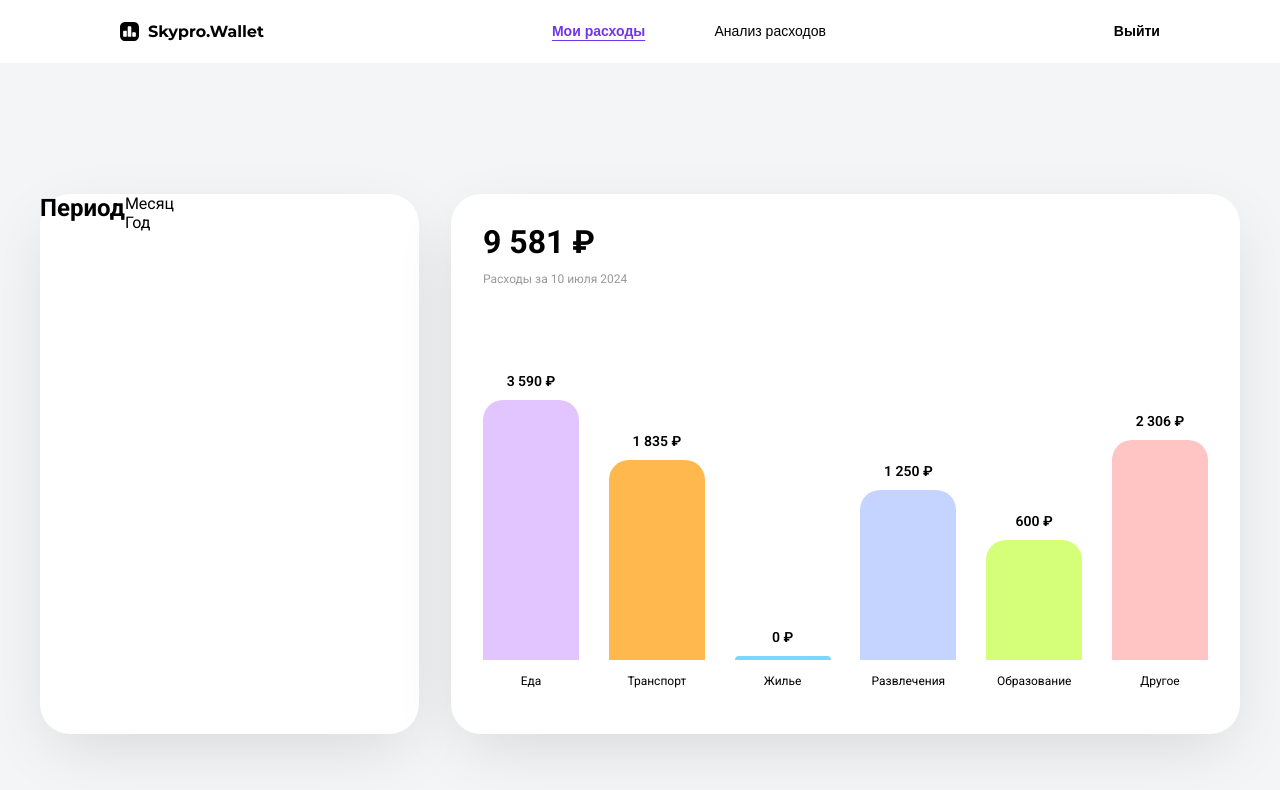
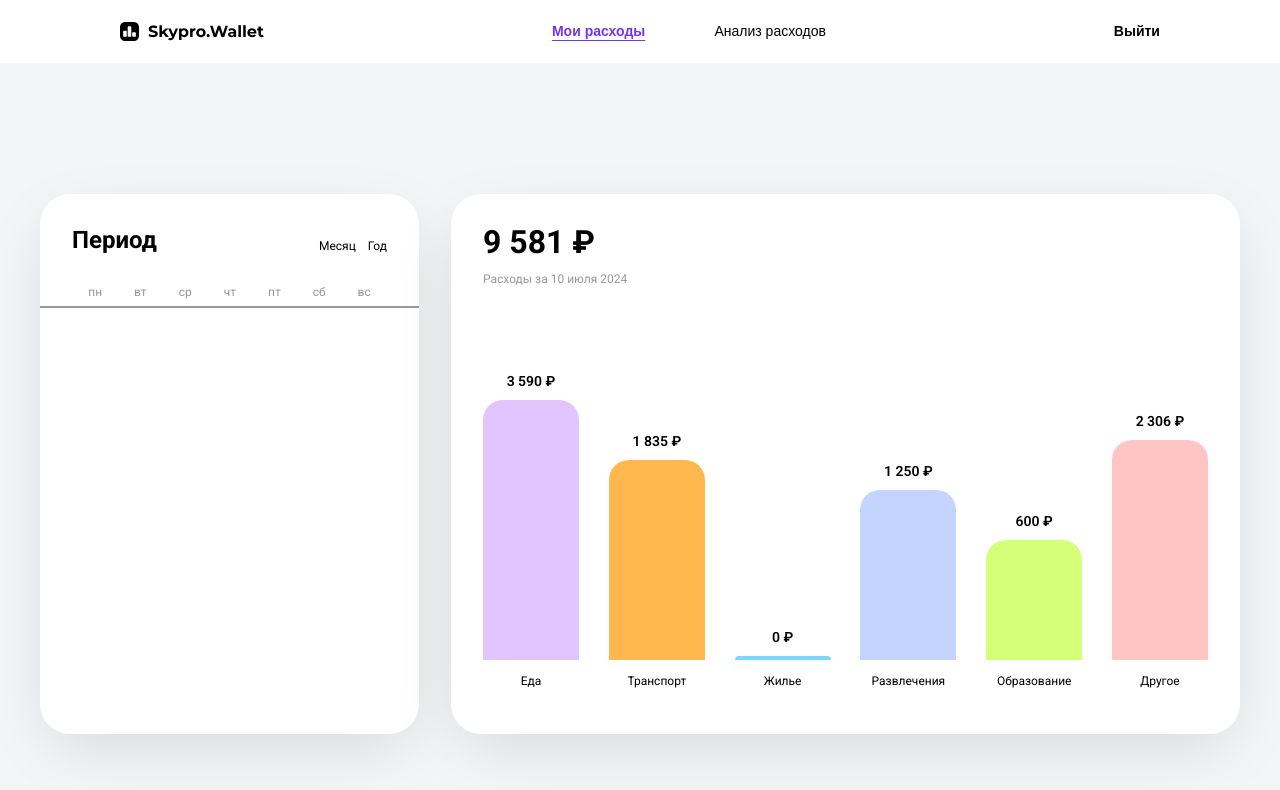
Before and after one commit to x3imal/SkyproWallet, a React (Vite) app: page / in a window 1280 px wide. Shown: the top 790 px of the page. Built offline with nearby package versions, Linux system fonts and the light colour scheme.

Commit message:
Completed the upper part of the calendar

```diff
--- a/src/components/ExpensesChartModal/Calendar.jsx
+++ b/src/components/ExpensesChartModal/Calendar.jsx
@@ -12,6 +12,10 @@ export const CalendarHeader = styled.div``;
 
 export const CalendarHeaderTop = styled.div`
   display: flex;
+  justify-content: space-between;
+  align-items: flex-end;
+  padding-bottom: 30px;
+  padding: 32px 32px 30px 32px;
 `;
 
 export const CalendarHeaderTitle = styled.div`
@@ -25,11 +29,46 @@ export const CalendarHeaderTitle = styled.div`
   }
 `;
 
-export const CalendarHeaderPeriods = styled.div``;
+export const CalendarHeaderPeriods = styled.div`
+  display: flex;
+  gap: 12px;
+`;
 
-export const CalendarPeriod = styled.div``;
+export const CalendarPeriod = styled.div`
+  p {
+    color: rgba(0, 0, 0, 1);
+    font-size: 12px;
+    font-weight: 400;
+    line-height: 150%;
+  }
+`;
+
+export const CalendarWeekendsDays = styled.div`
+  display: flex;
+  gap: 32px;
+  justify-content: center;
+`;
+
+export const WeekendsDay = styled.div`
+  h4 {
+    color: rgba(153, 153, 153, 1);
+    font-size: 12px;
+    font-weight: 400;
+    line-height: 15px;
+    letter-spacing: 0%;
+    text-align: center;
+  }
+`;
+
+export const HeaderLine = styled.div`
+  margin-top: 6px;
+  margin-bottom: 24px;
+  border: 0.5px solid rgba(153, 153, 153, 1);
+`;
 
 export const Calendar = () => {
+  const WeekendsDays = ['пн', 'вт', 'ср', 'чт', 'пт', 'сб', 'вс'];
+
   return (
     <>
       <CalendarWrapper>
@@ -47,6 +86,14 @@ export const Calendar = () => {
               </CalendarPeriod>
             </CalendarHeaderPeriods>
           </CalendarHeaderTop>
+          <CalendarWeekendsDays>
+            {WeekendsDays.map((day) => (
+              <WeekendsDay key={day}>
+                <h4>{day}</h4>
+              </WeekendsDay>
+            ))}
+          </CalendarWeekendsDays>
+          <HeaderLine />
         </CalendarHeader>
       </CalendarWrapper>
     </>
```
